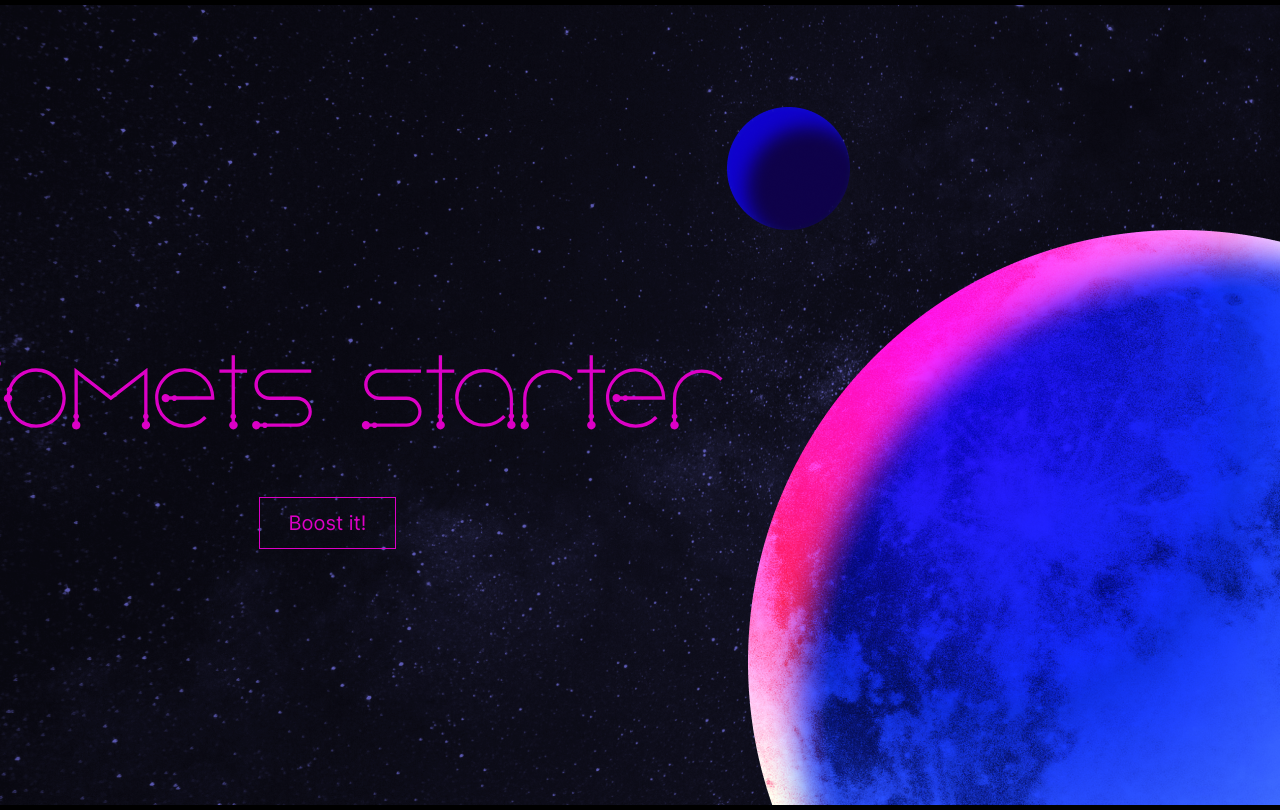
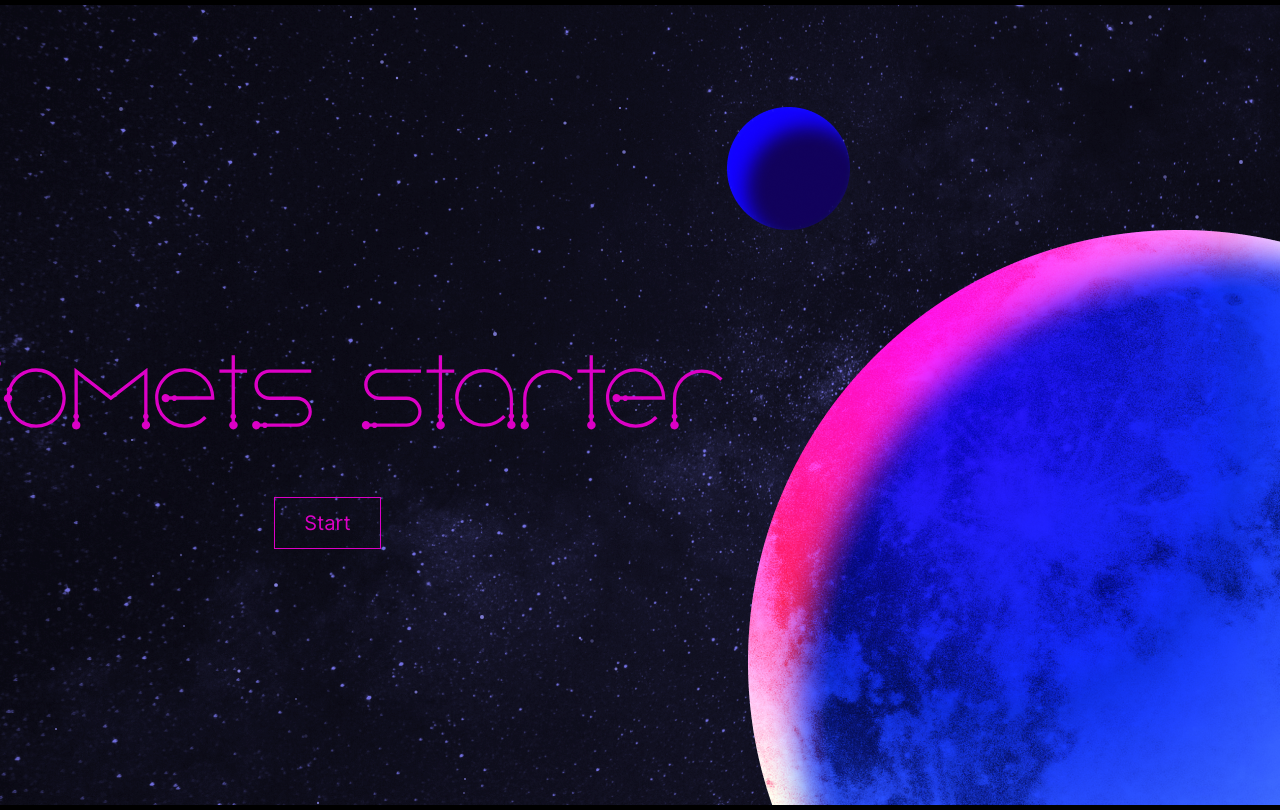
Before and after one commit to sFlcn/comets, a plain HTML site: page index.html in a window 1280 px wide. Shown: the top 810 px of the page. Drawn offline with Linux system fonts and the light colour scheme.

Commit message:
Blinking immediately

```diff
--- a/blink.js
+++ b/blink.js
@@ -13,7 +13,7 @@ function makeNewStar(blindArrea) {
   return {
     x: starCoordX,
     y: starCoordY,
-    size: 1 + Math.floor(Math.random()*2),
+    size: Math.random() * 2,
     initPower: starPower,
     power: starPower,
   };
--- a/index.html
+++ b/index.html
@@ -15,7 +15,8 @@
           <h1 class="comets__header visuallyhidden">Сomets starter</h1>
         </div>
         <div class="comets__control control">
-          <button class="control__button" type="button" id="start">Boost it!</button>
+          <button class="control__button" type="button" id="start">Start</button>
+          <button class="control__button" type="button" id="boost" disabled>Boost it!</button>
         </div>
       </div>
       <div class="comets__canvas-container">
--- a/script.js
+++ b/script.js
@@ -3,6 +3,7 @@ import { starsBlink } from './blink.js';
 
 const canvas = document.querySelector('#comets__canvas');
 const startButton = document.querySelector('#start');
+const boostButton = document.querySelector('#boost');
 const ctx = canvas.getContext('2d');
 
 const backgroundImage = {
@@ -53,23 +54,37 @@ const asteroidsScreen = new animatedDots(
     dotsArray: getDotsData(),
     gravityValue: 1,
   },
-  ctx
+  ctx,
+  function animationFn() {
+    this.drawBackground();
+    this.starsBlink(2, starsBlinkBlindArrea);
+    this.drawForeground();
+    this.scheduleAnimation();
+  }
 );
 
 asteroidsScreen.stars = [];
 asteroidsScreen.starsBlink = starsBlink;
 const starsBlinkBlindArrea = {xCoord: 887, yCoord: 102, xDim: 123, yDim: 123};
 
-asteroidsScreen.animationFn = function animationFn() {
-  asteroidsScreen.drawBackground();
-  asteroidsScreen.drawDots();
-  asteroidsScreen.starsBlink(2, starsBlinkBlindArrea);
-  asteroidsScreen.drawForeground();
-  asteroidsScreen.scheduleAnimation();
-}
-
 startButton.addEventListener('click', () => {
   startButton.blur();
   asteroidsScreen.isAnimatingNow = true;
+  boostButton.disabled = false;
+  startButton.disabled = true;
+  asteroidsScreen.animationFn = function animationFn() {
+    asteroidsScreen.drawBackground();
+    asteroidsScreen.drawDots();
+    asteroidsScreen.starsBlink(2, starsBlinkBlindArrea);
+    asteroidsScreen.drawForeground();
+    asteroidsScreen.scheduleAnimation();
+  }
+});
+
+boostButton.addEventListener('click', () => {
+  boostButton.blur();
   asteroidsScreen.animationFn();
 });
+
+asteroidsScreen.isAnimatingNow = true;
+asteroidsScreen.animationFn();
--- a/style.css
+++ b/style.css
@@ -110,3 +110,6 @@ img {
 .control__button:active {
   opacity: 0.75;
 }
+.control__button:disabled {
+  display: none;
+}
```
